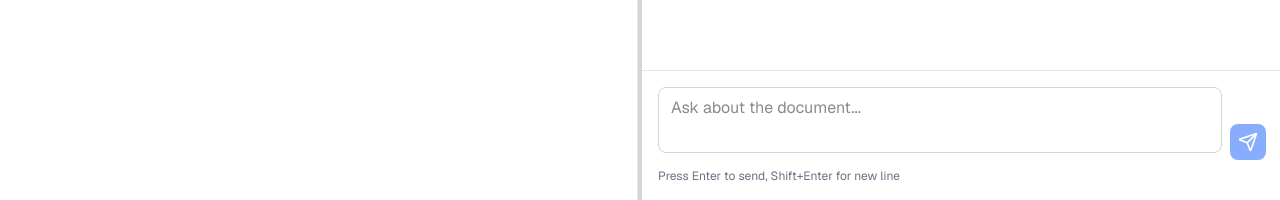
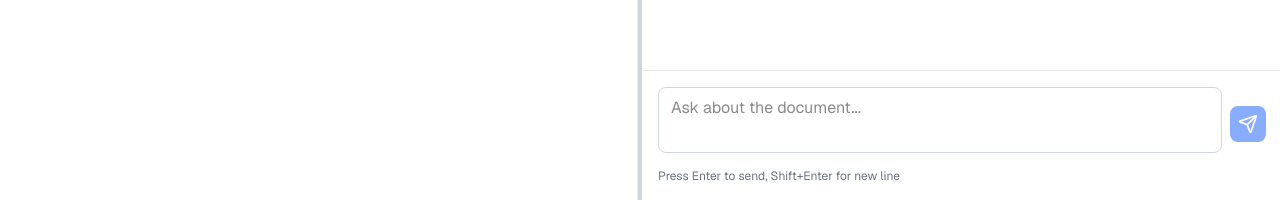
Before and after one commit to hashan789/vibeactually-assignment, a Next.js app in the folder frontend/: page / in a window 1280 px wide. Shown: the part 600-800 px from the top of the page. Built offline with nearby package versions, Linux system fonts and the light colour scheme.

Commit message:
aligned send button to center with inputarea

```diff
--- a/frontend/app/components/RightPanel.tsx
+++ b/frontend/app/components/RightPanel.tsx
@@ -17,22 +17,6 @@ export default function RightPanel() {
         chatEndRef.current?.scrollIntoView({ behavior: 'smooth' });
       }, [messages]);
 
-      // Simulate audio visualization during recording
-      useEffect(() => {
-        let interval : NodeJS.Timeout;
-        if (isRecording) {
-          interval = setInterval(() => {
-            const prevAudioLevels = (audioLevels : any) => {
-              return audioLevels.map(() => Math.random() * 100);
-          };
-            setAudioLevels(prevAudioLevels(audioLevels));
-          }, 100);
-        } else {
-          setAudioLevels(Array(20).fill(0));
-        }
-        return () => clearInterval(interval);
-      }, [isRecording]);
-
 
   return (
     <div
@@ -51,7 +35,7 @@ export default function RightPanel() {
           </div>
 
           {/* Messages */}
-          <div className="flex-1 overflow-y-scroll p-4 space-y-4">
+          <div className="flex-1 overflow-y-scroll p-4 space-y-4 pb-[200px]">
             {messages.map((message: any) => (
               <div
                 key={message.id}
@@ -82,8 +66,8 @@ export default function RightPanel() {
           </div>
 
           {/* Input Area */}
-          <div className="border-t border-gray-200 p-4 fixed bottom-0 w-[50%] bg-white">
-            <div className="flex items-end space-x-2">
+          <div className="border-t border-gray-200 p-4 fixed bottom-0 max-w-[100%] bg-white" style={{ width: `${100 - splitPos}%` }}>
+            <div className="flex items-center space-x-2">
               <div className="flex-1 relative">
                 <textarea
                   value={inputMessage}
```
